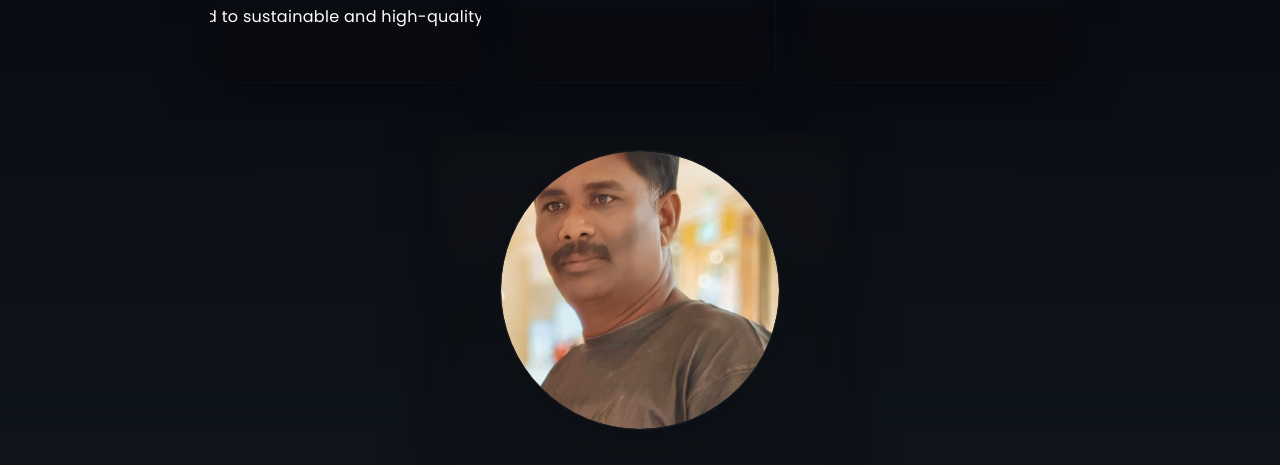
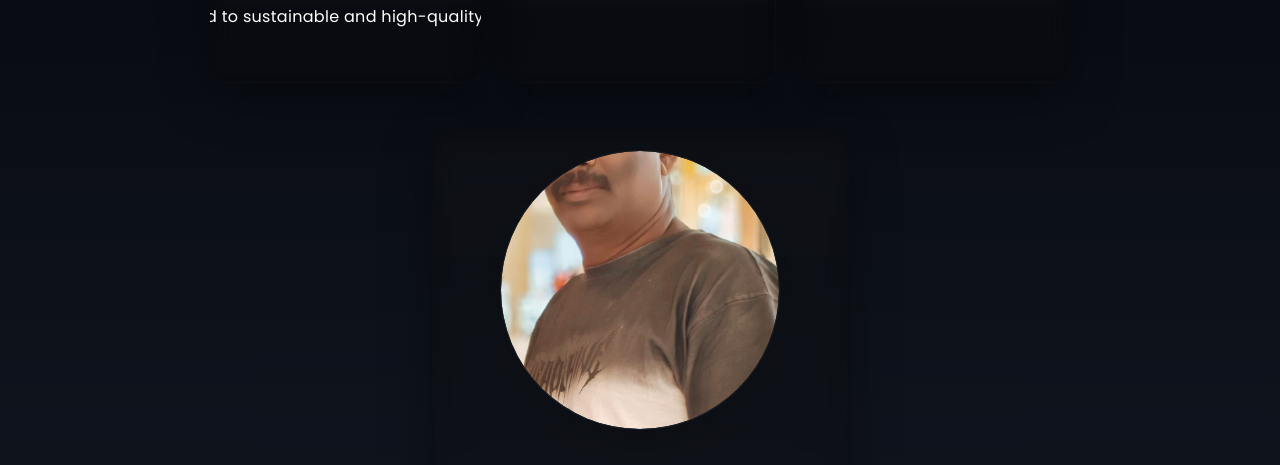
Before and after one commit to asdcreations4166-ctrl/A4-Aluminium-Website, a website: page index.html in a window 1280 px wide. Shown: the part 3205-3670 px from the top of the page. Drawn offline with nearby package versions, Linux system fonts and the light colour scheme.

Commit message:
fix(partners): move Shajahan image to 4 o'clock position (object-position 60% 55%)

```diff
--- a/styles.css
+++ b/styles.css
@@ -133,8 +133,8 @@ h4 {
 /* Shajahan-specific positioning: prioritize face visibility inside circle */
 .partner-frame .partner-img.shajahan-shift {
     /* Use percentage-based vertical alignment so head shows fully.
-       Adjust vertical percentage to move the image content inside the frame. */
-    object-position: 50% 28%;
+       Move image to 4 o'clock position (right and down). */
+    object-position: 60% 55%;
     /* Slightly increase cover area so there's less chance of head being clipped */
     transform-origin: center center;
 }
```
